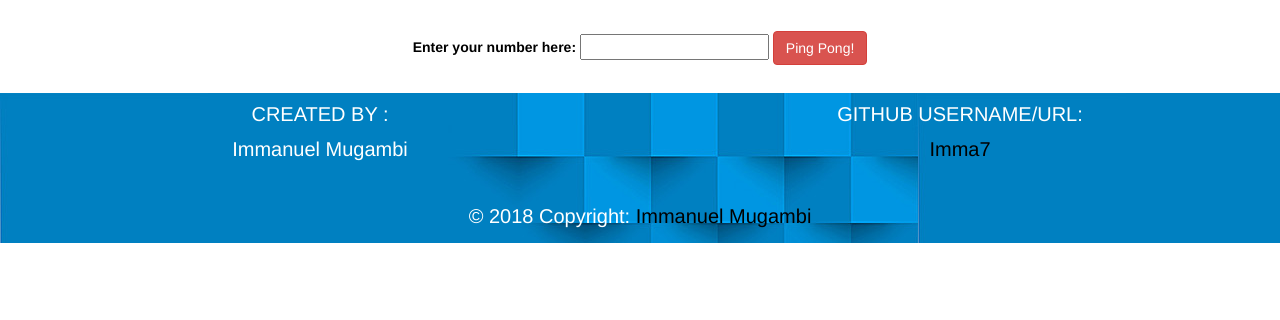
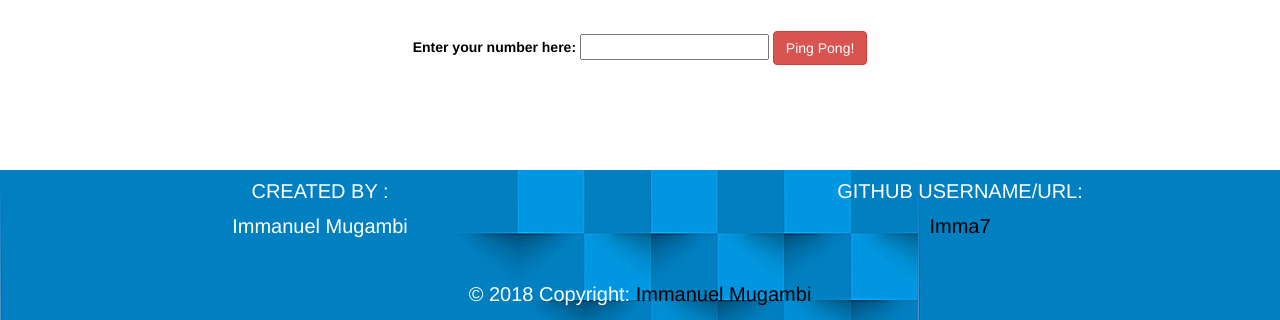
Before and after one commit to Imma7/Ping-Pong, a plain HTML site: page index.html in a window 1280 px wide. Shown: the part 557-877 px from the top of the page. Before the commit the page ends 800 px from the top, so only its background shows below. Drawn offline with Linux system fonts and the light colour scheme.

Commit message:
Structured results to allow them to show

```diff
--- a/css/styles.css
+++ b/css/styles.css
@@ -36,7 +36,7 @@ strong {
 
 .page-footer{
     background-image: url("../images/blueknit.jpg");
-    position:fixed;bottom:0;left:0;right:0;height:150px;
+    position:relative;bottom:0;left:0;right:0;height:150px;
     background-color: black;
     color: white;
     font-size: 20px;
```
Also changed, not shown: index.html (+5 -2 lines).
